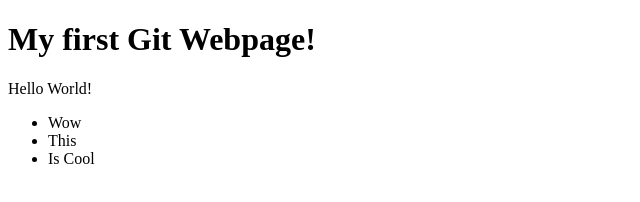
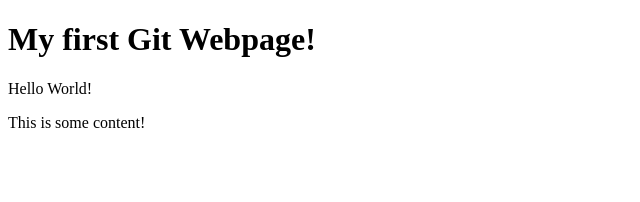
Before and after one commit to Kaanin25/My-First-Project, a plain HTML site: page index.htm in a window 1280 px wide. Shown: the whole page, without its empty margins (0-640 px from the left). Drawn offline with Linux system fonts and the light colour scheme.

Commit message:
added some content.

```diff
--- a/index.htm
+++ b/index.htm
@@ -7,12 +7,8 @@
 <body>
 	<h1>My first Git Webpage!</h1>
 	<p>Hello World!</p>
-	<article>
-		<ul>
-			<li>Wow</li>
-			<li>This</li>
-			<li>Is Cool</li>
-		</ul>
-	</article>
+	<div>
+		<p>This is some content!</p>
+	</div>
 </body>
 </html>
```
